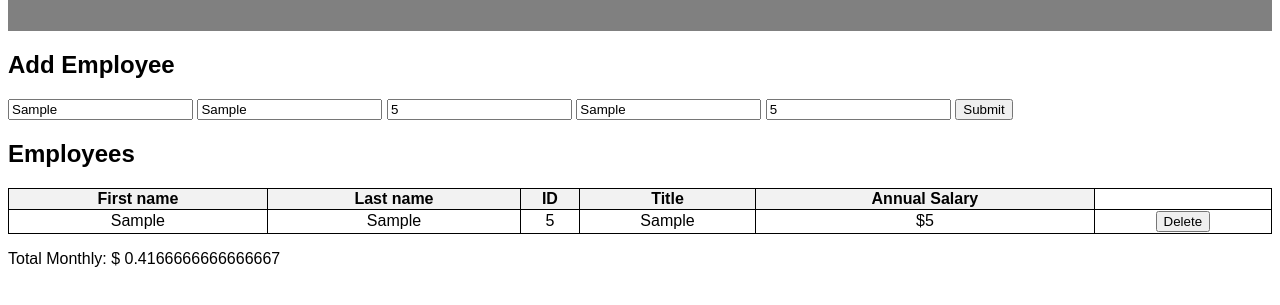
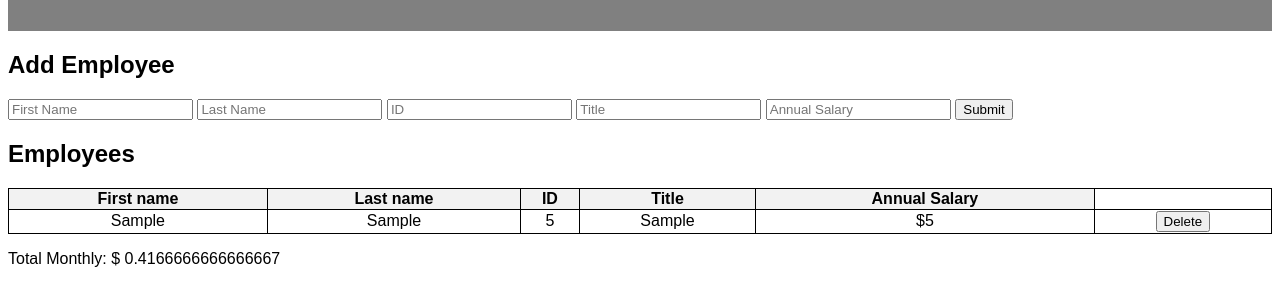
Before and after one commit to smmc16/weekend-salary-calculator, a website: page index.html in a window 1280 px wide. Both pictures are taken after typing "Sample", "Sample", "5", "Sample", "5" into the empty fields and a click on the input "Submit". Shown: the part 77-382 px from the top of the page. Drawn offline with Linux system fonts and the light colour scheme.

Commit message:
clear inputs after submitting

```diff
--- a/index.html
+++ b/index.html
@@ -12,11 +12,11 @@
   <main>
     <h2>Add Employee</h2>
     <form onsubmit="submitForm(event)">
-      <input type="text" id="first-name" placeholder="First Name" data-testid="firstNameInput" />
-      <input type="text" id="last-name" placeholder="Last Name" data-testid="lastNameInput" />
-      <input type="number" id="id-number" placeholder="ID" data-testid="idInput" />
-      <input type="text" id="job-title" placeholder="Title" data-testid="titleInput" />
-      <input type="number" id="annual-salary" placeholder="Annual Salary" data-testid="annualSalaryInput" />
+      <input type="text" id="first-name" class="input" placeholder="First Name" data-testid="firstNameInput" />
+      <input type="text" id="last-name" class="input" placeholder="Last Name" data-testid="lastNameInput" />
+      <input type="number" id="id-number" class="input" placeholder="ID" data-testid="idInput" />
+      <input type="text" id="job-title" class="input" placeholder="Title" data-testid="titleInput" />
+      <input type="number" id="annual-salary" class="input" placeholder="Annual Salary" data-testid="annualSalaryInput" />
       <input type="submit" value="Submit" data-testid="submitButton" />
     </form>
     <h2>Employees</h2>
--- a/script.js
+++ b/script.js
@@ -32,8 +32,14 @@ function submitForm(event) {
     if (monthlyCost >= 20000) {
         totalText.classList.add('over-budget');
     }
+    clearInputs();
+};
+
+function clearInputs() {
+    let allInputs = document.querySelectorAll('.input');
+    allInputs.forEach(singleInput => singleInput.value = '');
 };
 
 function deleteRow(event) {
     event.target.parentElement.parentElement.remove();
-}
+};
```
